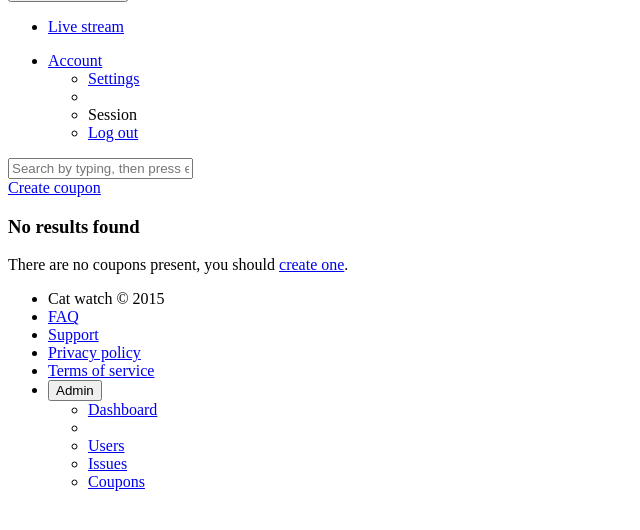
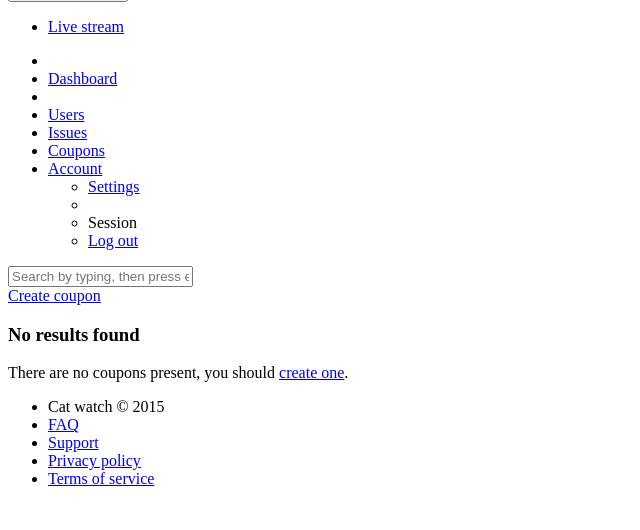
Before and after one commit to nickjj/build-a-saas-app-with-flask, a Flask app: template catwatch/blueprints/admin/templates/admin/coupon/index.jinja2 in a window 1280 px wide. Shown: the part 27-557 px from the top of the page, without its empty margins (0-640 px from the left). Run offline with Flask 2, Linux system fonts and the light colour scheme; the template is opened without the code that fills it: values that come from a table or form of the project are taken from there, others are empty; the visitor is signed in with stand-in values (Sample User, id 1); data comes from the database, SQL or seed files in the repository; parts of the project's set-up code (start-up, migrations or seed data) failed here and were passed over; some libraries are stand-ins or nearby versions.

Commit message:
Move admin menu to the navigation on top

```diff
--- a/catwatch/blueprints/admin/templates/admin/_menu.jinja2
+++ b/catwatch/blueprints/admin/templates/admin/_menu.jinja2
@@ -1,15 +1,5 @@
-<div class="dropup">
-  <button class="btn btn-default dropdown-toggle" type="button"
-          data-toggle="dropdown"
-          aria-haspopup="true" aria-expanded="false">
-    Admin
-    <span class="caret"></span>
-  </button>
-  <ul class="dropdown-menu" aria-labelledby="dropdownMenu2">
-    <li><a href="{{ url_for('admin.dashboard') }}">Dashboard</a></li>
-    <li role="separator" class="divider"></li>
-    <li><a href="{{ url_for('admin.users') }}">Users</a></li>
-    <li><a href="{{ url_for('admin.issues') }}">Issues</a></li>
-    <li><a href="{{ url_for('admin.coupons') }}">Coupons</a></li>
-  </ul>
-</div>
+<li><a href="{{ url_for('admin.dashboard') }}">Dashboard</a></li>
+<li role="separator" class="divider"></li>
+<li><a href="{{ url_for('admin.users') }}">Users</a></li>
+<li><a href="{{ url_for('admin.issues') }}">Issues</a></li>
+<li><a href="{{ url_for('admin.coupons') }}">Coupons</a></li>
--- a/catwatch/templates/layouts/app.jinja2
+++ b/catwatch/templates/layouts/app.jinja2
@@ -34,6 +34,11 @@
                   {% endif %}
                 </ul>
                 <ul class="nav navbar-nav navbar-right">
+                  {% if current_user.role == 'admin' %}
+                      <li data-toggle="tooltip" title="foo">
+                        {% include 'admin/_menu.jinja2' %}
+                      </li>
+                  {% endif %}
                   {% if current_user.is_authenticated() %}
                       <li class="dropdown">
                           <a href="#" class="dropdown-toggle"
--- a/catwatch/templates/layouts/base.jinja2
+++ b/catwatch/templates/layouts/base.jinja2
@@ -35,12 +35,7 @@
     <div class="container">
         <ul class="list-inline">
             <li class="text-muted">{{ _('Cat watch') }} &copy; 2015</li>
-          {% block footer %}{% endblock %}
-          {% if current_user.role == 'admin' %}
-              <li data-toggle="tooltip" title="foo">
-                {% include 'admin/_menu.jinja2' %}
-              </li>
-          {% endif %}
+            {% block footer %}{% endblock %}
         </ul>
     </div>
 </footer>
```
